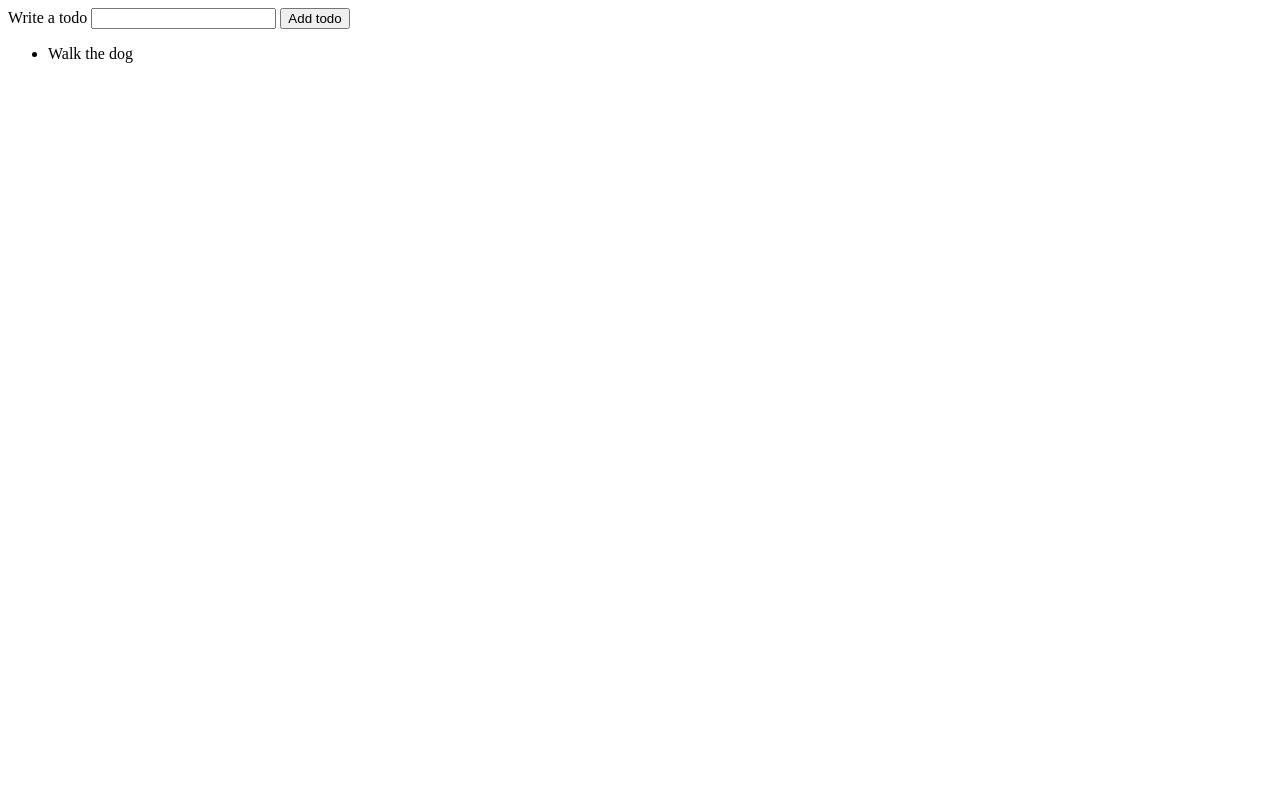
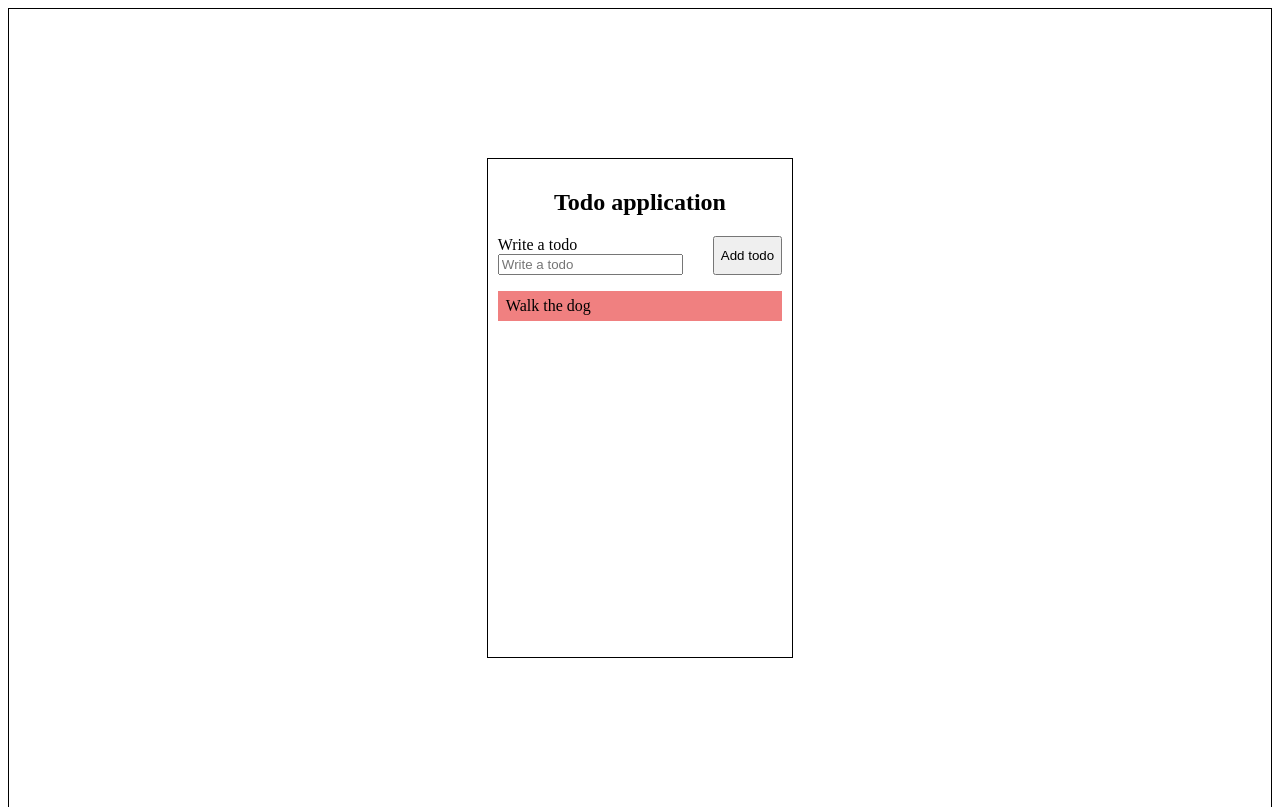
Before and after one commit to JulieKodehode/kodeloftetG7_undevisning17, a website: page index.html in a window 1280 px wide. Shown: the top 807 px of the page. Drawn offline with Linux system fonts and the light colour scheme.

Commit message:
Undervisning 18

```diff
--- a/index.html
+++ b/index.html
@@ -20,21 +20,31 @@
         - DOM Manipulasjon connecting step 1-3
     -->
 
-    <main>
-      <form>
-        <label for="taskInput">
-          Write a todo
-          <input type="text" name="taskInput" id="taskInput">
-        </label>
+    <main class="main">
+      <section class="section">
+        <h1>Todo application</h1>
+      <form class="form">
+        <div class="inputLabel">
+          <label for="taskInput">
+            Write a todo
+          </label>
 
-        <button id="taskButton">Add todo</button>
+          <input type="text"
+          name="taskInput"
+          placeholder="Write a todo" id="taskInput" class="taskInput">
+        </div>
+
+        <button
+        id="taskButton" class="taskButton">Add todo</button>
       </form>
 
-      <ul id="taskList">
+      <ul
+      id="taskList"
+      class="taskList">
         <!-- Placeholder -->
-        <li>Walk the dog</li>
-
+        <li class="taskListItem">Walk the dog</li>
       </ul>
+    </section>
     </main>
   </body>
 </html>
--- a/script.js
+++ b/script.js
@@ -22,32 +22,39 @@ function addTodo() {
     // ; means full stop. This line of code is finished
     const taskInputData = document.querySelector("#taskInput").value;
 
-    //
+    // Checking that the variable taskInputData returnes the desired value
     console.log(taskInputData);
 
-    //
+    // Creating a new element
     const newListItem = document.createElement("li");
-    //
+
+    // Checking if we created the correct element
     console.log(newListItem);
 
-    //
+    // Add a class to the newly created element
+    newListItem.classList.add("taskListItem");
+
+    // Add content to the newly created element from the input value
     newListItem.textContent = taskInputData;
 
-    //
+    // Getting the ul element from the HTML document
     const taskList = document.querySelector("#taskList");
 
-    //
+    // Chekcing if we got the correct element
     console.log(taskList);
 
-    //
+    // Adding the new element we created back to the desired element from the HTML document
     taskList.appendChild(newListItem);
+
+    // Removing the content from input now that we have value returned to the list
+    document.querySelector("#taskInput").value = ""
 }
 
-//
+// Getting the button element from the HTML document
 const taskButton = document.querySelector("#taskButton");
 
-//
+// Checking if we got the correct element
 console.log(taskButton);
 
-//
+// Adding an event to the button, that runs the function above
 taskButton.addEventListener("click", addTodo);
--- a/styles.css
+++ b/styles.css
@@ -0,0 +1,64 @@
+* {
+    box-sizing: border-box;
+}
+
+/* Main */
+.main {
+    min-height: 100vh;
+    display: flex;
+    justify-content: center;
+    align-items: center;
+
+    border: 1px solid black;
+}
+
+.section {
+    display: flex;
+    flex-direction: column;
+    justify-content: start;
+    align-items: center;
+
+    min-width: 200px;
+    max-width: 500px;
+    min-height: 500px;
+    max-height: 700px;
+
+    padding: 10px;
+    border: 1px solid black;
+}
+
+/* Form */
+.form {
+    display: flex;
+    gap: 30px;
+}
+
+/* Input */
+.inputLabel {
+    display: flex;
+    flex-direction: column;
+}
+
+/* Button */
+
+/* Ul */
+.taskList {
+    display: flex;
+    flex-direction: column;
+    gap: 6px;
+
+    list-style-type: none;
+    padding-inline-start: 0;
+    width: 100%;
+}
+
+/* Li */
+.taskListItem {
+    display: flex;
+    align-items: center;
+    padding: 8px;
+
+    height: 30px;
+    min-width: 100%;
+    background-color: lightcoral;
+}
```
